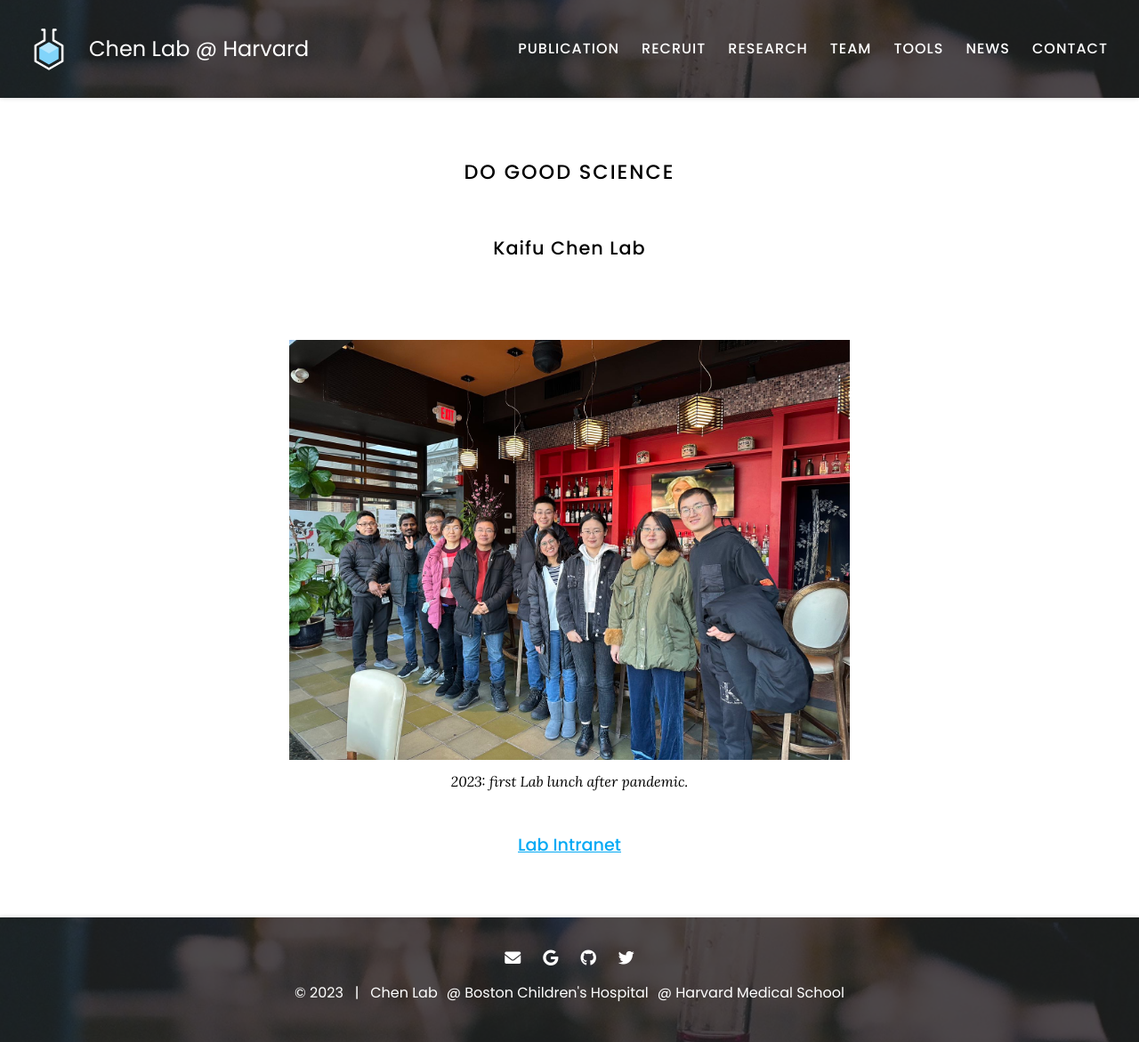
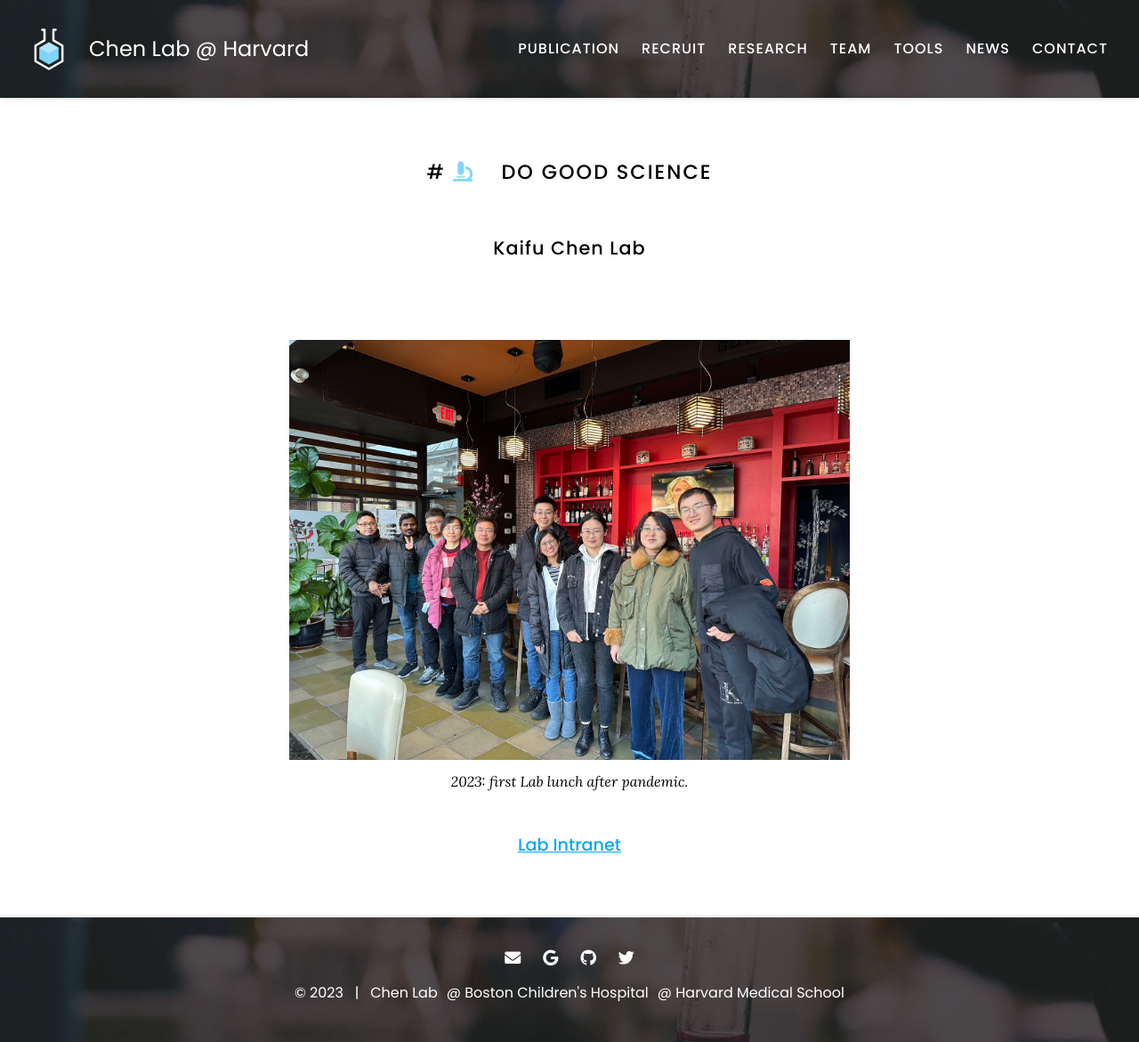
Before and after one commit to kaifuchenlab/kaifuchenlab.github.io, a Jekyll site: the page built from index.md, in a window 1280 px wide. Shown: the whole page at 89% size. Built offline with Jekyll 4.4.1, drawn with Linux system fonts in a browser that asks for light colours.

Commit message:
Update index.md

```diff
--- a/index.md
+++ b/index.md
@@ -1,7 +1,7 @@
 ---
 title: Home
 ---
-# Do Good Science
+# # <i class="fas fa-microscope"></i> Do Good Science
 ## Kaifu Chen Lab
 
 {%
```
